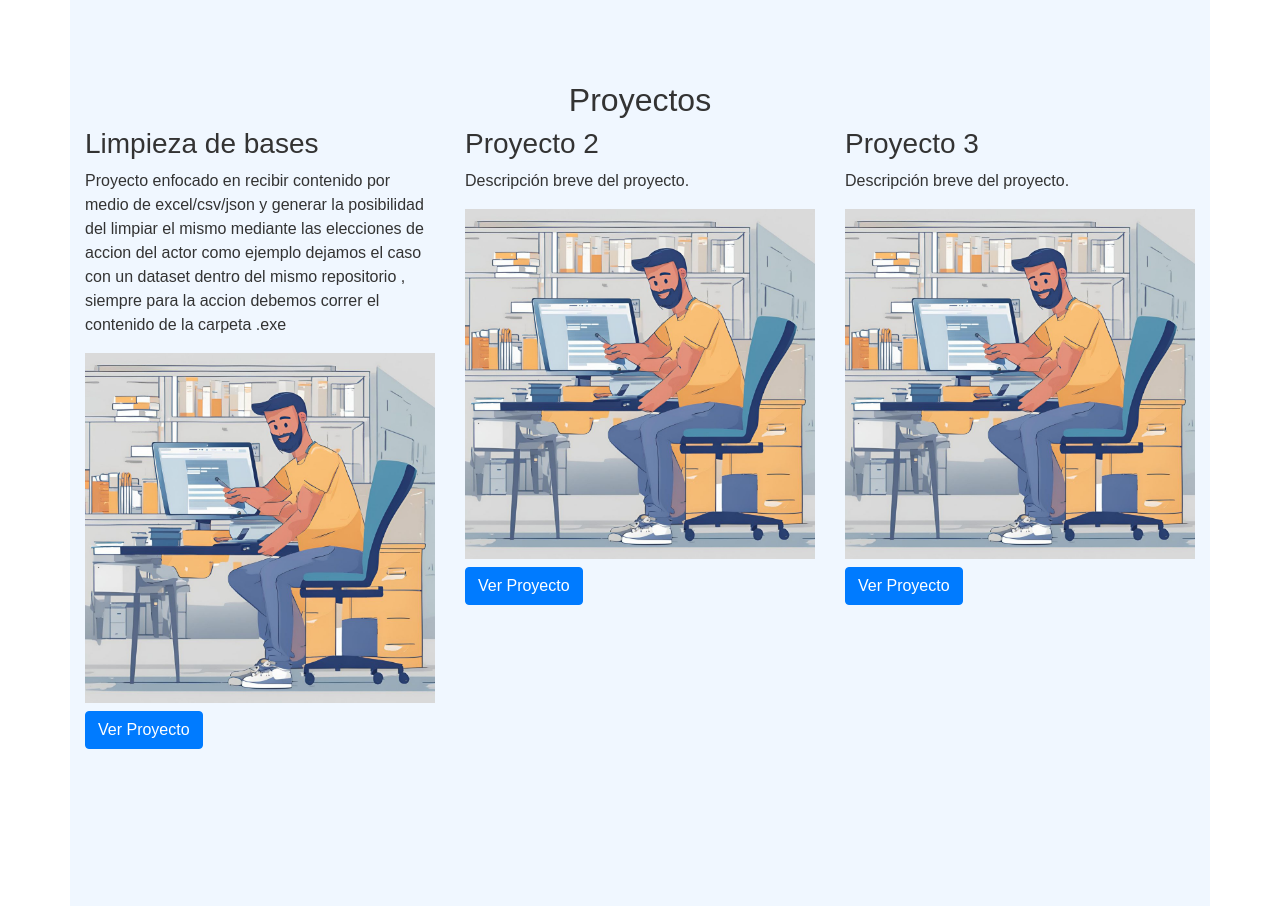
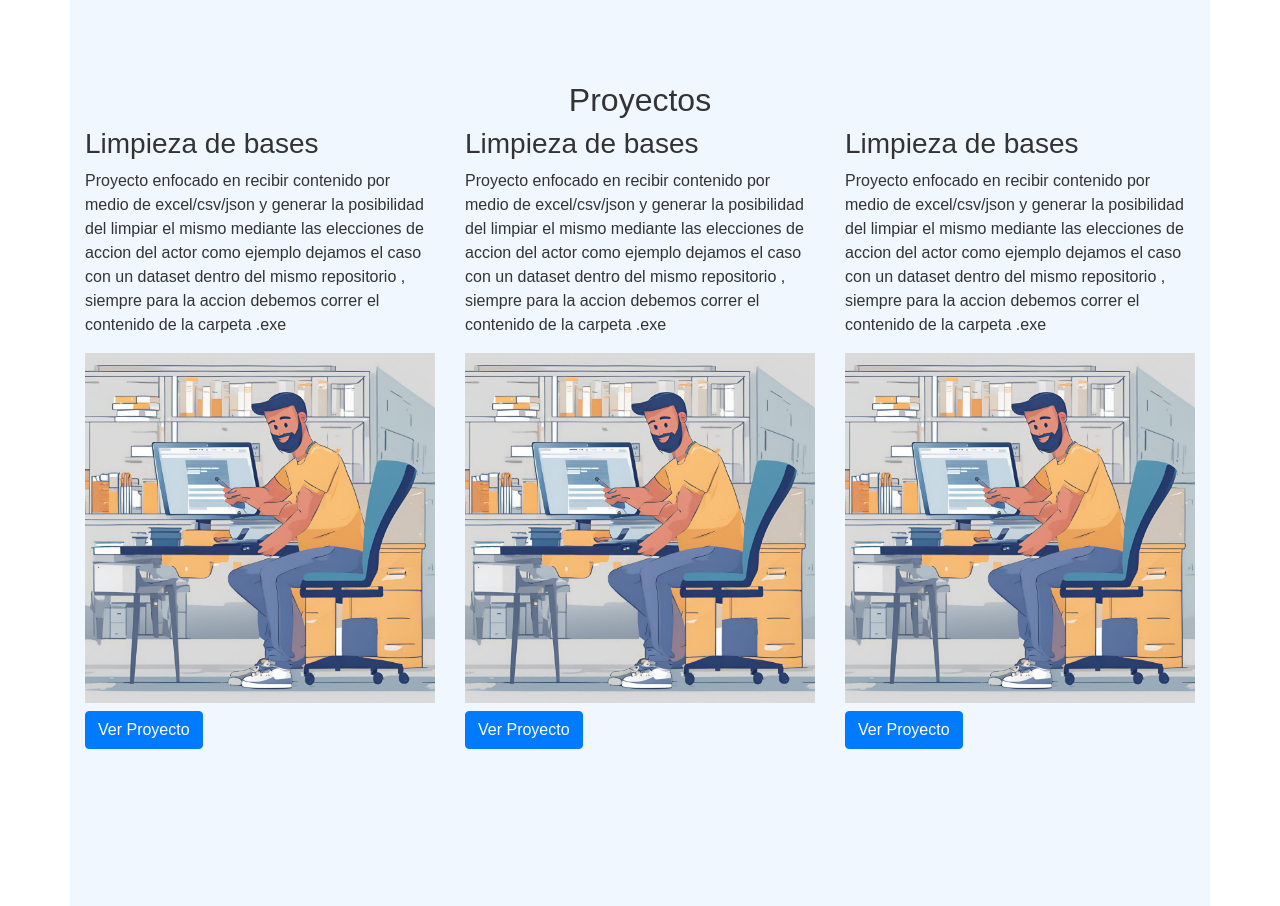
Before and after one commit to jeremontoya155/Portfolio, a Django app: page / in a window 1280 px wide. Shown: the part 509-1415 px from the top of the page. Run offline with Django 5.2, Linux system fonts and the light colour scheme; some libraries are stand-ins or nearby versions.

Commit message:
Actualizamos links generales

```diff
--- /dev/null
+++ b/portfolio/static/css/style.css
@@ -0,0 +1,80 @@
+body {
+    font-family: 'Arial', sans-serif;
+}
+
+.navbar {
+    margin-bottom: 30px; /* Reducimos el margen inferior */
+}
+
+
+section {
+    padding: 80px 0; /* Aumentamos el espaciado entre secciones */
+    background-color: #f0f7ff; /* Cambiamos el color de fondo de las secciones */
+    color: #333; /* Cambiamos el color del texto */
+}
+.project {
+    margin-bottom: 60px; /* Aumentamos el margen inferior entre proyectos */
+    height: 100%; /* Establecemos la altura en 100% para permitir que el contenido se expanda */
+}
+
+.project-content {
+    height: 100%; /* Establecemos la altura en 100% para permitir que el contenido se expanda */
+    display: flex; /* Usamos flexbox para alinear los elementos */
+    flex-direction: column; /* Alineamos los elementos en columna */
+}
+
+.project-content > * {
+    flex: 1; /* Hacemos que todos los elementos internos se expandan para ocupar el espacio disponible */
+}
+
+.project h3 {
+    overflow: hidden; /* Ocultamos el título que se desborde */
+    white-space: nowrap; /* Evitamos que el título se rompa en varias líneas */
+    text-overflow: ellipsis; /* Mostramos puntos suspensivos (...) si el título es demasiado largo */
+}
+
+.project p {
+    overflow: hidden; /* Ocultamos el texto que se desborde */
+    text-overflow: ellipsis; /* Mostramos puntos suspensivos (...) si el texto es demasiado largo */
+}
+
+/* Media Query para hacer la página responsive */
+@media (max-width: 768px) {
+    .project {
+        margin-bottom: 40px; /* Reducimos el margen entre proyectos en dispositivos móviles */
+        height: auto; /* Cambiamos la altura a auto para que se ajuste al contenido */
+    }
+}
+
+/* Mantenemos los estilos anteriores y hacemos los ajustes necesarios */
+.footer {
+    background-color: #007bff;
+    color: #fff;
+    padding: 20px 0; /* Reducimos el padding en el footer */
+    text-align: center; /* Centramos el texto en el footer */
+}
+
+.social-icons a {
+    margin: 0 20px;
+    font-size: 32px;
+    transition: color 0.3s; /* Agregamos una transición para suavizar el cambio de color */
+}
+
+
+
+
+/* Media Query para hacer la página responsive */
+@media (max-width: 768px) {
+    section {
+        padding: 60px 0; /* Ajustamos el espaciado en dispositivos móviles */
+    }
+
+    .project {
+        margin-bottom: 40px; /* Reducimos el margen entre proyectos en dispositivos móviles */
+        height: auto; /* Cambiamos la altura a auto para que se ajuste al contenido */
+    }
+
+    .social-icons a {
+        font-size: 28px; /* Reducimos el tamaño de los iconos en dispositivos móviles */
+    }
+}
--- a/portfolio/templates/portfolio/home.html
+++ b/portfolio/templates/portfolio/home.html
@@ -57,18 +57,22 @@
                 como ejemplo dejamos el caso con un dataset dentro del mismo repositorio , siempre para la accion debemos correr el contenido de la carpeta .exe
             </p>
             <img src="{% static 'portfolio/images/project1.jpg' %}" class="img-fluid" alt="Project Image 1">
+            <p><a href="https://github.com/jeremontoya155/Limpieza-de-datos/tree/main" class="btn btn-primary mt-2">Ver Proyecto</a></p>
+        </div>
+        <div class="col-md-4 project">
+            <h3>Limpieza de bases</h3>
+            <p>Proyecto enfocado en recibir contenido por medio de excel/csv/json y generar la posibilidad del limpiar el mismo mediante las elecciones de accion del actor
+                como ejemplo dejamos el caso con un dataset dentro del mismo repositorio , siempre para la accion debemos correr el contenido de la carpeta .exe
+            </p>
+            <img src="{% static 'portfolio/images/project1.jpg' %}" class="img-fluid" alt="Project Image 1">
             <p><a href="#" class="btn btn-primary mt-2">Ver Proyecto</a></p>
         </div>
         <div class="col-md-4 project">
-            <h3>Proyecto 2</h3>
-            <p>Descripción breve del proyecto.</p>
-            <img src="{% static 'portfolio/images/project1.jpg' %}" class="img-fluid" alt="Project Image 2">
-            <p><a href="#" class="btn btn-primary mt-2">Ver Proyecto</a></p>
-        </div>
-        <div class="col-md-4 project">
-            <h3>Proyecto 3</h3>
-            <p>Descripción breve del proyecto.</p>
-            <img src="{% static 'portfolio/images/project1.jpg' %}" class="img-fluid" alt="Project Image 3">
+            <h3>Limpieza de bases</h3>
+            <p>Proyecto enfocado en recibir contenido por medio de excel/csv/json y generar la posibilidad del limpiar el mismo mediante las elecciones de accion del actor
+                como ejemplo dejamos el caso con un dataset dentro del mismo repositorio , siempre para la accion debemos correr el contenido de la carpeta .exe
+            </p>
+            <img src="{% static 'portfolio/images/project1.jpg' %}" class="img-fluid" alt="Project Image 1">
             <p><a href="#" class="btn btn-primary mt-2">Ver Proyecto</a></p>
         </div>
     </div>
```
Also changed, not shown: portfolio/static/portfolio/css/style.css (deleted, +0 -48 lines).
